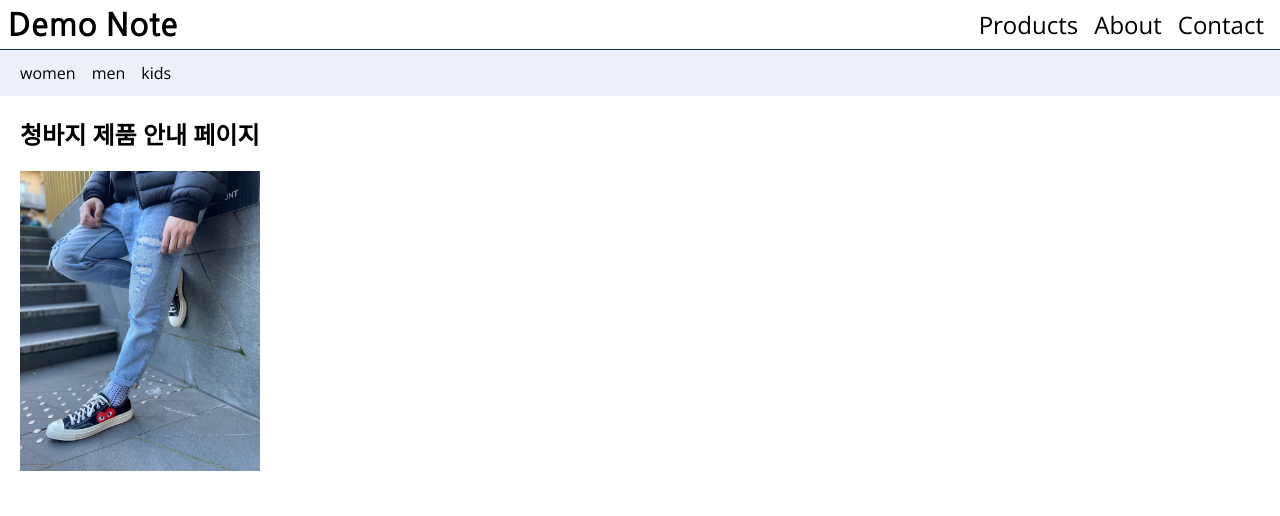
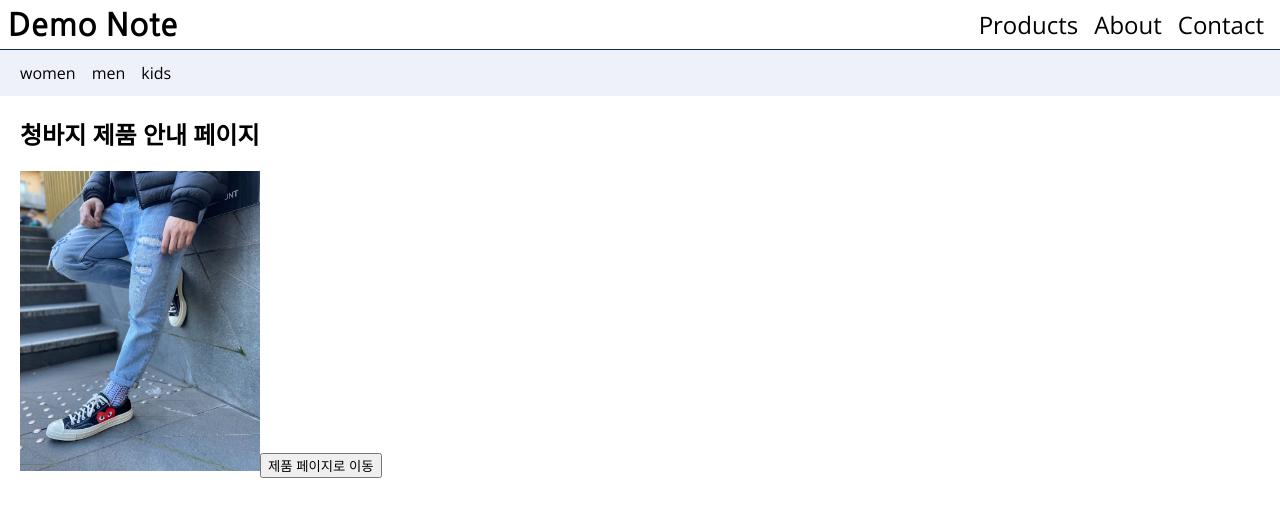
Before and after one commit to Noma98/learn-nextjs, a Next.js app: page /products/1234 in a window 1280 px wide. Shown: the top 516 px of the page. Built offline with nearby package versions, Linux system fonts and the light colour scheme.

Commit message:
Dynamic redirect & Router push

```diff
--- a/src/app/products/[slug]/page.tsx
+++ b/src/app/products/[slug]/page.tsx
@@ -1,8 +1,9 @@
 import React from 'react';
-import { notFound } from 'next/navigation';
+import { notFound, redirect } from 'next/navigation';
 import Image from 'next/image';
 
 import { getProduct, getProducts } from '@/service/products';
+import GoProductsBtn from '@/components/GoProductsBtn';
 
 export const revalidate = 10;
 type Props = {
@@ -19,7 +20,8 @@ export function generateMetadata({ params }: Props) {
 export default async function ProductPage({ params: { slug } }: Props) {
   const product = await getProduct(slug);
   if (!product) {
-    notFound();
+    redirect('/products');
+    // notFound();
   }
   return (
     <>
@@ -30,6 +32,7 @@ export default async function ProductPage({ params: { slug } }: Props) {
         height={300}
         src={`/images/${product.image}`}
       />
+      <GoProductsBtn />
     </>
   );
 }
--- /dev/null
+++ b/src/components/GoProductsBtn.tsx
@@ -0,0 +1,18 @@
+'use client';
+import { useRouter } from 'next/navigation';
+import React from 'react';
+
+function GoProductsBtn() {
+  const router = useRouter();
+  return (
+    <button
+      onClick={() => {
+        router.push('/products');
+      }}
+    >
+      제품 페이지로 이동
+    </button>
+  );
+}
+
+export default GoProductsBtn;
```
